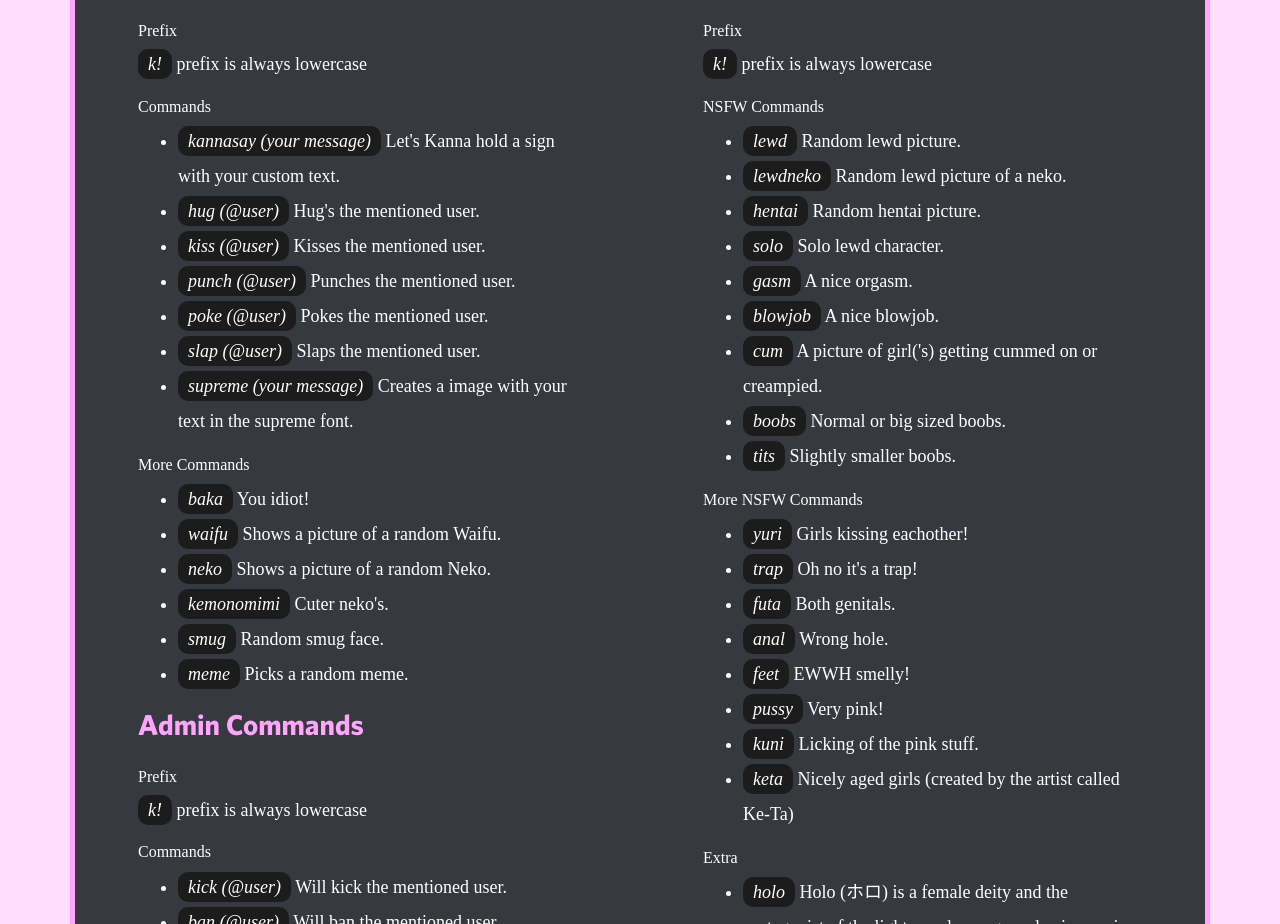
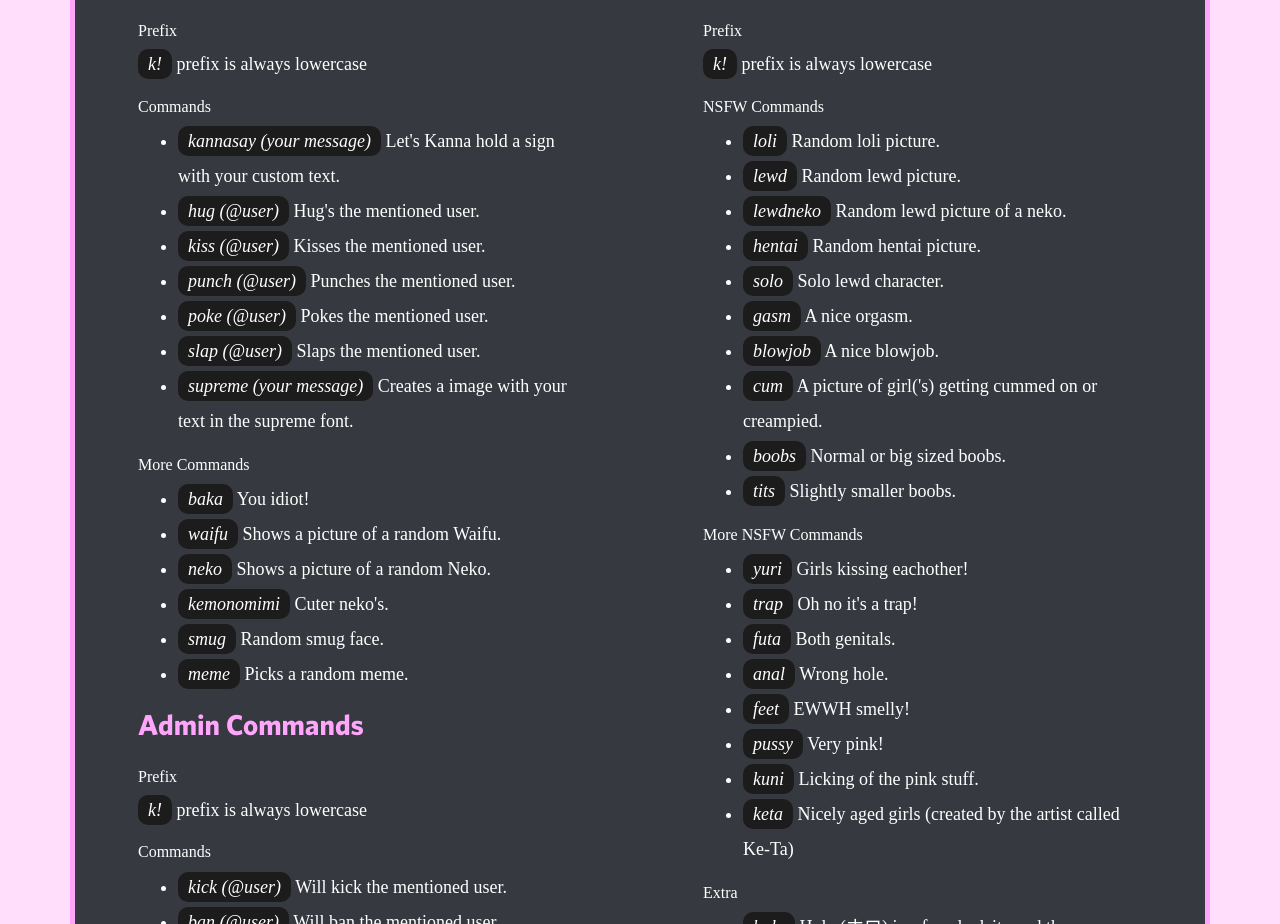
Before and after one commit to Kanna-discord/kanna-discord.github.io, a plain HTML site: page index.html in a window 1280 px wide. Shown: the part 1407-2331 px from the top of the page. Drawn offline with Linux system fonts and the light colour scheme; a web font is replaced by a local one.

Commit message:
Update index.html

```diff
--- a/index.html
+++ b/index.html
@@ -140,6 +140,7 @@
      <p><span>k!</span> prefix is always lowercase</p>
      <h6>NSFW Commands</h6>
      <ul>
+       <li><span>loli</span> Random loli picture.</li>
        <li><span>lewd</span> Random lewd picture.</li>
        <li><span>lewdneko</span> Random lewd picture of a neko.</li>
        <li><span>hentai</span> Random hentai picture.</li>
```
